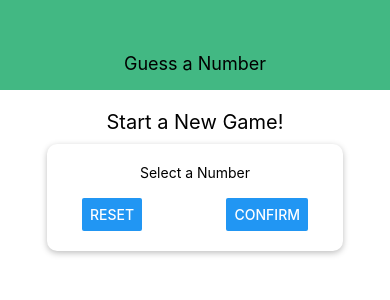
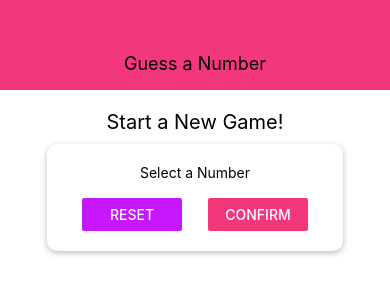
Before and after one commit to Balazs-D/guess-a-number, a React Native app: screen / in a window 390 px wide. Shown: the top 300 px of the page. Built offline with nearby package versions, Linux system fonts and the light colour scheme.

Commit message:
color theme setup js

```diff
--- a/Components/Header.js
+++ b/Components/Header.js
@@ -1,5 +1,6 @@
 import React from "react";
 import { View, Text, StyleSheet, ImagePropTypes } from "react-native";
+import Colors from "../constants/colors";
 
 const Header = (props) => {
   return (
@@ -13,7 +14,7 @@
     width: "100%",
     height: 90,
     paddingTop: 36,
-    backgroundColor: "#42b883",
+    backgroundColor: Colors.primary,
     alignItems: "center",
     justifyContent: "center",
   },
--- /dev/null
+++ b/constants/colors.js
@@ -0,0 +1,4 @@
+export default {
+  primary: "#F2387B",
+  accent: "#c717fc",
+};
--- a/screens/StartScreen.js
+++ b/screens/StartScreen.js
@@ -1,6 +1,7 @@
 import React from "react";
 import { View, Text, StyleSheet, TextInput, Button } from "react-native";
 import Card from "../components/Card";
+import Colors from "../constants/colors";
 
 const StartGameScreen = () => {
   return (
@@ -10,8 +11,12 @@
         <Text>Select a Number</Text>
         <TextInput />
         <View style={styles.buttonCont}>
-          <Button title="Reset" onPress={() => {}} />
-          <Button title="Confirm" onPress={() => {}} />
+          <View style={styles.button}>
+            <Button title="Reset" onPress={() => {}} color={Colors.accent} />
+          </View>
+          <View style={styles.button}>
+            <Button title="Confirm" onPress={() => {}} color={Colors.primary} />
+          </View>
         </View>
       </Card>
     </View>
@@ -39,5 +44,8 @@
     justifyContent: "space-between",
     paddingHorizontal: 15,
   },
+  button: {
+    width: 100,
+  },
 });
 export default StartGameScreen;
```
